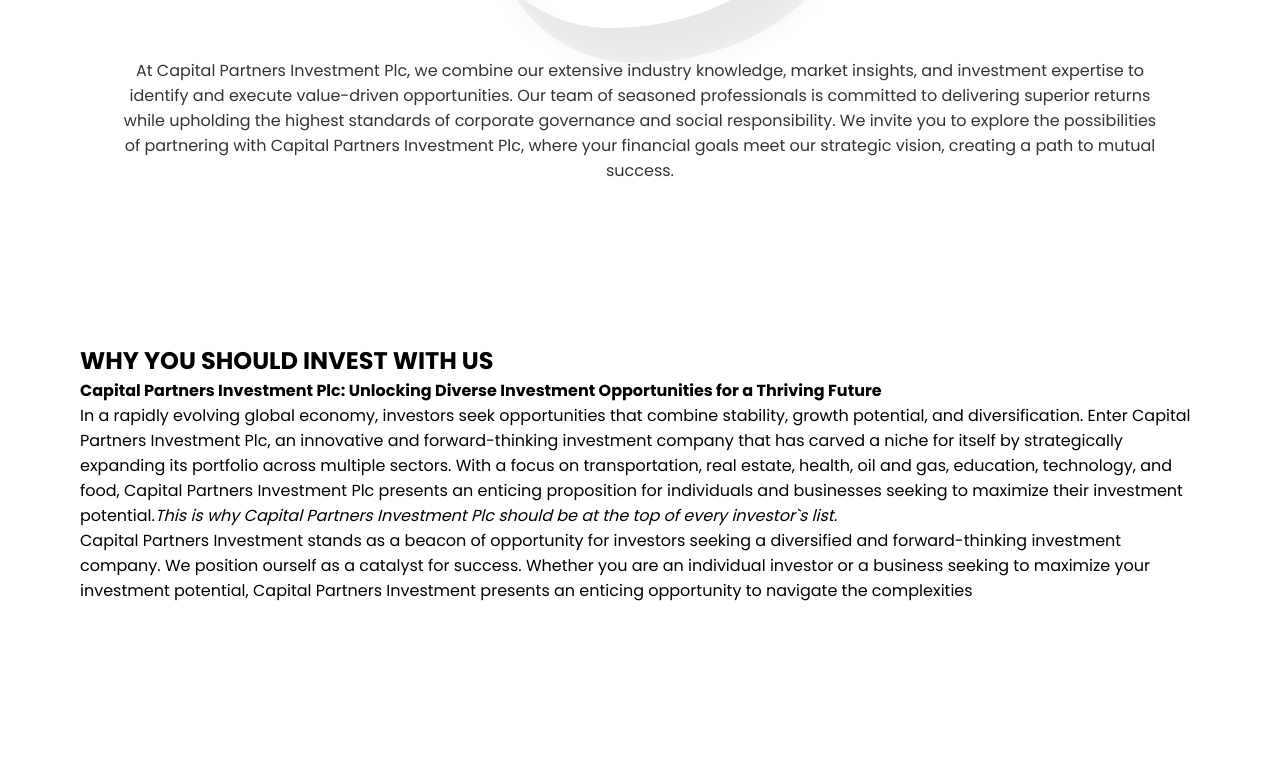
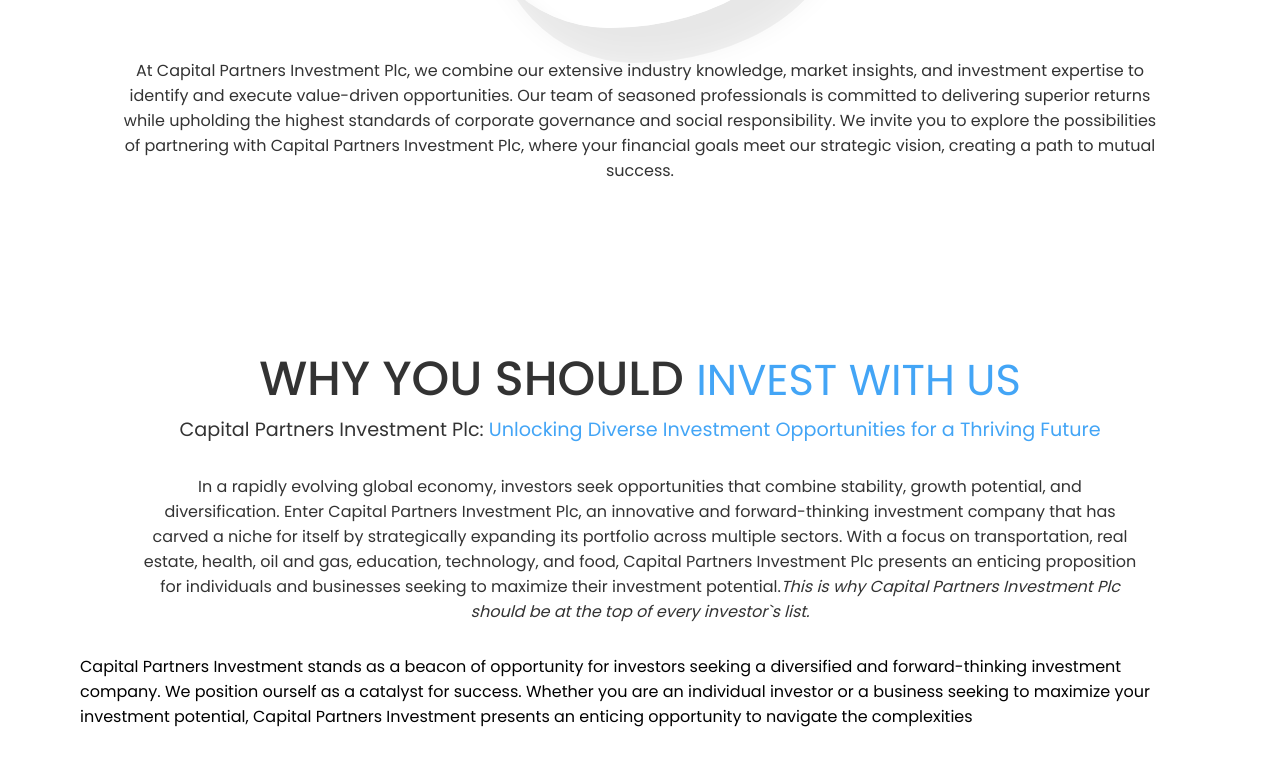
Before and after one commit to Chandrasura25/Capital-Partners, a React (Vite) app: page / in a window 1280 px wide. Shown: the part 3879-4644 px from the top of the page. Before the commit the page ends 4562 px from the top, so only its background shows below. Built offline with nearby package versions, Linux system fonts and the light colour scheme.

Commit message:
vertical timeline

```diff
--- a/src/components/Invest.jsx
+++ b/src/components/Invest.jsx
@@ -4,14 +4,14 @@
   return (
     <motion.section id="invest" className={investStyles.container}>
       <motion.div>
-        <motion.h2>WHY YOU SHOULD INVEST WITH US</motion.h2>
-        <motion.h4>
+        <motion.h2 className={investStyles.titleText}>WHY YOU SHOULD <span>INVEST WITH US</span></motion.h2>
+        <motion.h4 className={investStyles.subText}>
           Capital Partners Investment Plc:{" "}
           <span>
             Unlocking Diverse Investment Opportunities for a Thriving Future
           </span>
         </motion.h4>
-        <motion.p>
+        <motion.p className={investStyles.top}>
           In a rapidly evolving global economy, investors seek opportunities
           that combine stability, growth potential, and diversification. Enter
           Capital Partners Investment Plc, an innovative and forward-thinking
--- a/src/styles/Invest.module.css
+++ b/src/styles/Invest.module.css
@@ -1,5 +1,33 @@
-.container{
-    position: relative;
-    padding: 80px;
-    width: 100%;
+.container {
+  position: relative;
+  padding: 80px;
+  width: 100%;
 }
+.titleText {
+  color: #333;
+  font-size: 3em;
+  font-weight: 500;
+  text-align: center;
+}
+.titleText span {
+  color: #43a5f6;
+  font-weight: 400;
+  font-size: 0.9em;
+}
+.subText {
+  color: #333;
+  font-size: 1.2em;
+  font-weight: 400;
+  text-align: center;
+}
+.subText span {
+  color: #43a5f6;
+}
+.top {
+  position: relative;
+  font-size: 1em;
+  font-weight: 400;
+  text-align: center;
+  padding: 30px 60px;
+  color: #333;
+}
```
